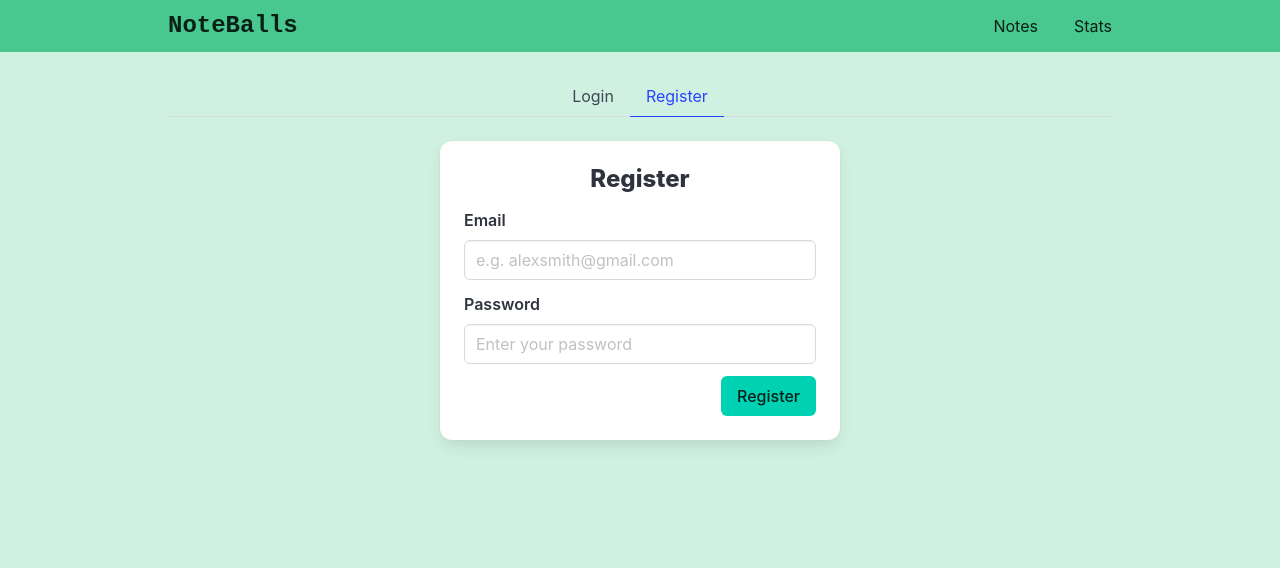
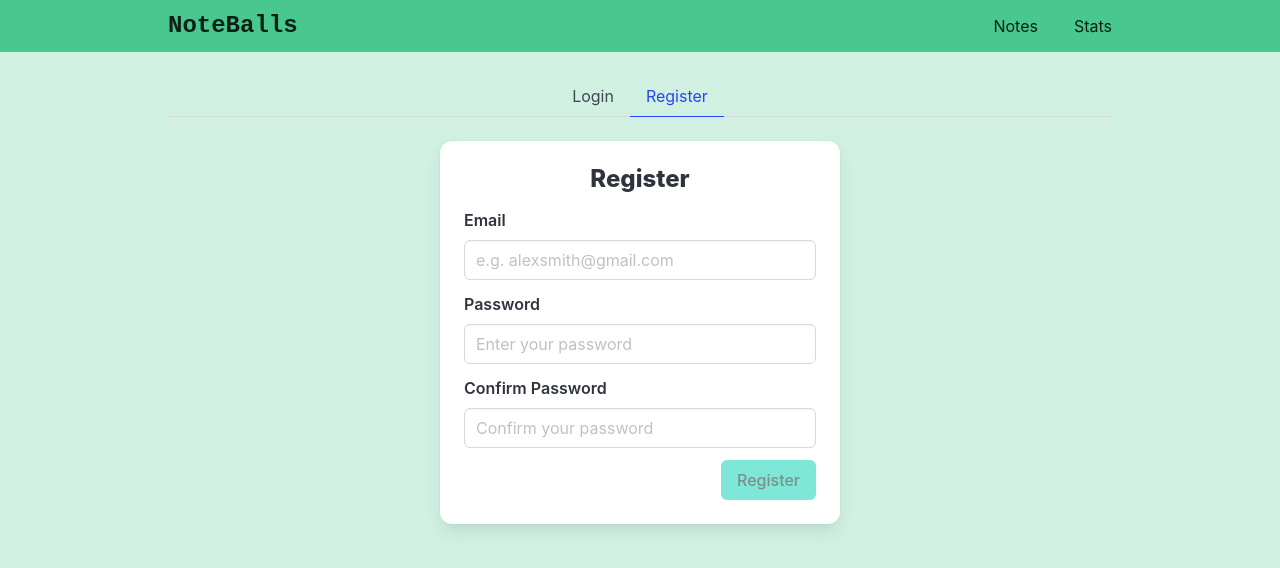
Before and after one commit to Sidone12/NoteBalls, a Vue app: page /auth in a window 1280 px wide. Both pictures are taken after a click on the item "Register". Shown: the top 568 px of the page. Built offline with nearby package versions, Linux system fonts and the light colour scheme; no server answers.

Commit message:
refactor: Authview add validations

```diff
--- a/src/views/ViewAuth.vue
+++ b/src/views/ViewAuth.vue
@@ -2,8 +2,12 @@
     <div class="auth">
         <div class="tabs is-centered">
             <ul>
-                <li @click.prevent="register = false" :class="{ 'is-active': !register }"><a>Login</a></li>
-                <li @click.prevent="register = true" :class="{ 'is-active': register }"><a>Register</a></li>
+                <li @click.prevent="switchToLogin" :class="{ 'is-active': !register }">
+                    <a>Login</a>
+                </li>
+                <li @click.prevent="switchToRegister" :class="{ 'is-active': register }">
+                    <a>Register</a>
+                </li>
             </ul>
         </div>
 
@@ -16,27 +20,46 @@
                             <label class="label">Email</label>
                             <div class="control">
                                 <input v-model="credentials.email" class="input" type="email"
-                                    placeholder="e.g. alexsmith@gmail.com">
+                                    placeholder="e.g. alexsmith@gmail.com" @blur="validateField('email')" />
                             </div>
+                            <p v-if="errors.email" class="help is-danger">
+                                {{ errors.email }}
+                            </p>
                         </div>
 
                         <div class="field">
                             <label class="label">Password</label>
                             <div class="control">
                                 <input v-model="credentials.password" class="input" type="password"
-                                    placeholder="Enter your password">
+                                    placeholder="Enter your password" @blur="validateField('password')" />
                             </div>
+                            <p v-if="errors.password" class="help is-danger">{{ errors.password }}</p>
+                        </div>
+
+                        <div v-if="register" class="field">
+                            <label class="label">Confirm Password</label>
+                            <div class="control">
+                                <input v-model="credentials.confirmPassword" class="input"
+                                    :class="{ 'is-danger': errors.confirmPassword }" type="password"
+                                    placeholder="Confirm your password" @blur="validateField('confirmPassword')">
+                            </div>
+                            <p v-if="errors.confirmPassword" class="help is-danger">{{ errors.confirmPassword }}</p>
+                        </div>
+
+                        <!-- Error Message -->
+                        <div v-if="formError" class="notification is-danger is-light">
+                            {{ formError }}
                         </div>
 
                         <div class="field is-grouped is-grouped-right">
                             <p class="control">
-                                <button @click.prevent="submitForm" class="button is-primary">
+                                <button @click.prevent="submitForm" class="button is-primary"
+                                    :class="{ 'is-loading': isLoading }" :disabled="isLoading || !isFormValid">
                                     {{ formTitle }}
                                 </button>
                             </p>
                         </div>
                     </form>
-
                 </div>
             </div>
         </div>
@@ -44,34 +67,128 @@
 </template>
 
 <script lang="ts" setup>
-import { ref, computed, reactive } from 'vue';
+import { ref, computed, reactive, watch } from 'vue';
 import type { AuthType } from '@/types';
 import { useStoreAuth } from '@/stores/storeAuth';
 
 const storeAuth = useStoreAuth()
 
+
 const register = ref<boolean>(false);
+const isLoading = ref<boolean>(false);
+const formError = ref<string>('');
+
+
+const credentials = reactive<AuthType & { confirmPassword?: string }>({
+    email: '',
+    password: '',
+    confirmPassword: ''
+})
+
+const errors = reactive<Record<string, string>>({
+    email: '',
+    password: '',
+    confirmPassword: ''
+});
 
 const formTitle = computed(() => register.value ? 'Register' : 'Login');
 
-const submitForm = () => {
-    if (!credentials.email || !credentials.password) {
-        alert('Please fill in all fields.')
+const isFormValid = computed(() => {
+    const hasErrors = Object.values(errors).some(error => error !== '');
+    const hasEmptyFields = !credentials.email || !credentials.password ||
+        (register.value && !credentials.confirmPassword);
+    return !hasErrors && !hasEmptyFields;
+});
+
+watch(register, () => {
+    resetForm();
+});
+
+watch(credentials, () => {
+    if (formError.value) formError.value = '';
+}, { deep: true });
+
+
+const validationRules = {
+    email: (value: string) => {
+        if (!value) return 'Email is required';
+        if (!/^[^\s@]+@[^\s@]+\.[^\s@]+$/.test(value)) return 'Please enter a valid email';
+        return '';
+    },
+    password: (value: string) => {
+        if (!value) return 'Password is required';
+        if (value.length < 6) return 'Password must be at least 6 characters';
+        if (!/(?=.*[a-z])(?=.*[A-Z])/.test(value)) return 'Password must contain both uppercase and lowercase letters';
+        return '';
+    },
+    confirmPassword: (value: string) => {
+        if (register.value && !value) return 'Please confirm your password';
+        if (register.value && value !== credentials.password) return 'Passwords do not match';
+        return '';
     }
-    else {
+};
+
+const validateField = (field: keyof typeof credentials) => {
+    const value = credentials[field] as string;
+    const validator = validationRules[field as keyof typeof validationRules];
+
+    if (validator) {
+        errors[field] = validator(value);
+    }
+};
+
+const validateForm = (): boolean => {
+    let isValid = true;
+
+    Object.keys(validationRules).forEach(field => {
+        validateField(field as keyof typeof credentials);
+        if (errors[field]) isValid = false;
+    });
+
+    return isValid;
+};
+
+const resetForm = () => {
+    credentials.email = '';
+    credentials.password = '';
+    credentials.confirmPassword = '';
+    formError.value = '';
+    Object.keys(errors).forEach(key => errors[key] = '');
+};
+
+const switchToLogin = () => {
+    register.value = false;
+};
+
+const switchToRegister = () => {
+    register.value = true;
+};
+
+const submitForm = async () => {
+    if (!validateForm()) {
+        formError.value = 'Please fix the errors above';
+        return;
+    }
+    isLoading.value = true;
+    formError.value = '';
+    try {
         if (register.value) {
-            storeAuth.registerUser(credentials)
+            await storeAuth.registerUser(credentials);
+        } else {
+            await storeAuth.loginUser(credentials);
         }
-        else {
-            storeAuth.loginUser(credentials)
-        }
+
+        console.log(`${formTitle.value} successful!`);
+
+    } catch (error: any) {
+        formError.value = error.message || `An error occurred during ${formTitle.value.toLowerCase()}`;
+        console.error('Auth error:', error);
+    } finally {
+        isLoading.value = false;
     }
 }
 
-const credentials = reactive<AuthType>({
-    email: '',
-    password: ''
-})
+
 </script>
 
 <style scoped>
```
